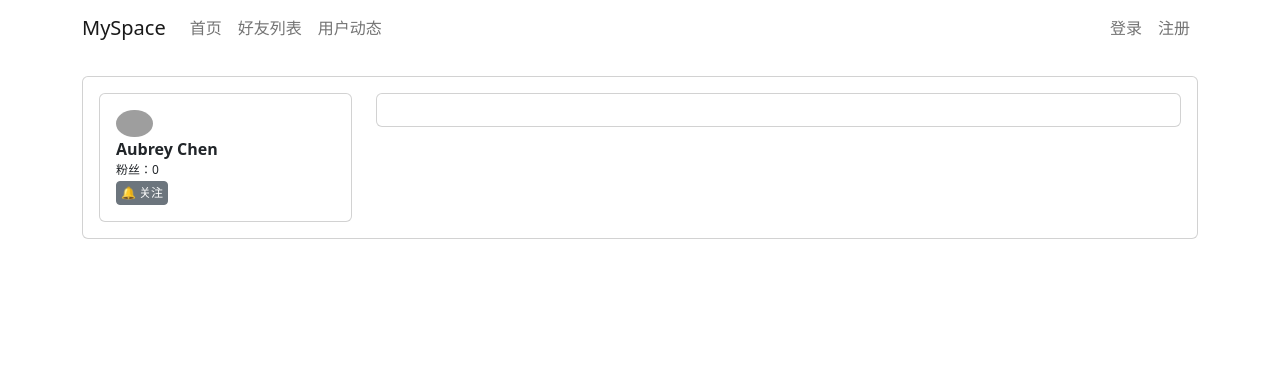
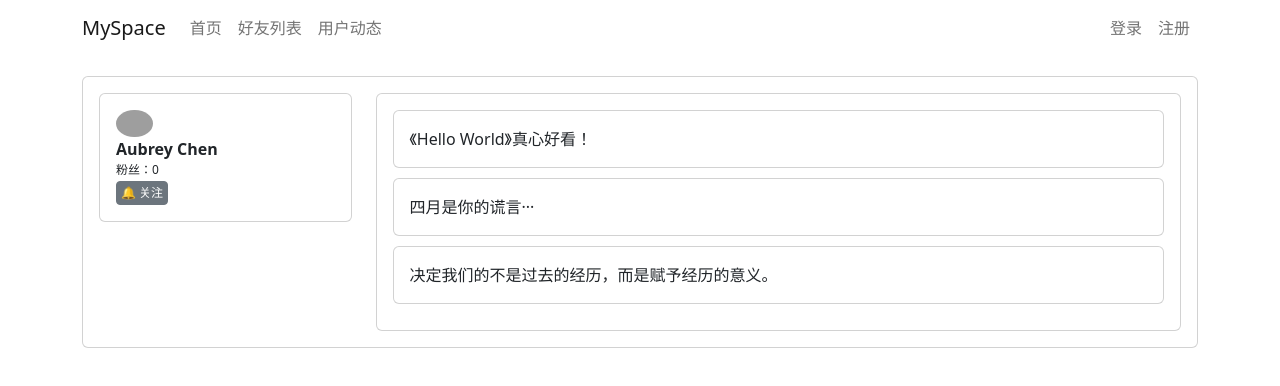
Before and after one commit to Aubrey-Chen/myspace, a Vue app: page /userprofile in a window 1280 px wide. Shown: the top 386 px of the page. Built offline with nearby package versions, Linux system fonts and the light colour scheme; grey boxes are pictures that could not be loaded.

Commit message:
用v-for属性的循环和:key属性的唯一标识，以及父组件与子组件的信息传递，实现“帖子列表”功能

```diff
--- a/src/components/UserProfilePosts.vue
+++ b/src/components/UserProfilePosts.vue
@@ -1,11 +1,32 @@
 <template>
     <div class="card">
-        <div class="card-body"></div>
+        <div class="card-body">
+            <!-- 所有循环的对象都需要绑定一个唯一的key属性 -->
+            <div v-for="post in posts.posts" :key="post.id">
+                <div class="card single-post">
+                    <div class="card-body">
+                        {{ post.content }}
+                    </div>
+                </div>
+            </div>
+        </div>
     </div>
 </template>
 
 <script>
+export default {
+    name: "UserProfilePosts",
+    props: {
+        posts: {
+            type: Object,
+            required: true,
+        },
+    },
+};
 </script>
 
 <style scoped>
+.single-post {
+    margin-bottom: 10px;
+}
 </style>
--- a/src/views/UserProfileView.vue
+++ b/src/views/UserProfileView.vue
@@ -7,7 +7,7 @@
         <UserProfileInfo @follow="follow" @unfollow="unfollow" :user="user" />
       </div>
       <div class="col-9">
-        <UserProfilePosts />
+        <UserProfilePosts :posts="posts" />
       </div>
     </div>
   </ContentBase>
@@ -29,6 +29,7 @@
   },
   // 存储数据
   setup() {
+    // 用户信息
     const user = reactive({
       id: 1,
       userName: "Aubrey Chen",
@@ -36,6 +37,28 @@
       firstName: "Aubrey",
       followerCount: 0,
       is_followed: false,
+    });
+
+    // 帖子列表
+    const posts = reactive({
+      count: 3,
+      posts: [
+        {
+          id: 1,
+          userId: 1,
+          content: "《Hello World》真心好看！",
+        },
+        {
+          id: 2,
+          userId: 1,
+          content: "四月是你的谎言···",
+        },
+        {
+          id: 3,
+          userId: 1,
+          content: "决定我们的不是过去的经历，而是赋予经历的意义。"
+        }
+      ],
     });
 
     const follow = () => {
@@ -54,6 +77,7 @@
       user,
       follow,
       unfollow,
+      posts,
     };
   },
 };
```
